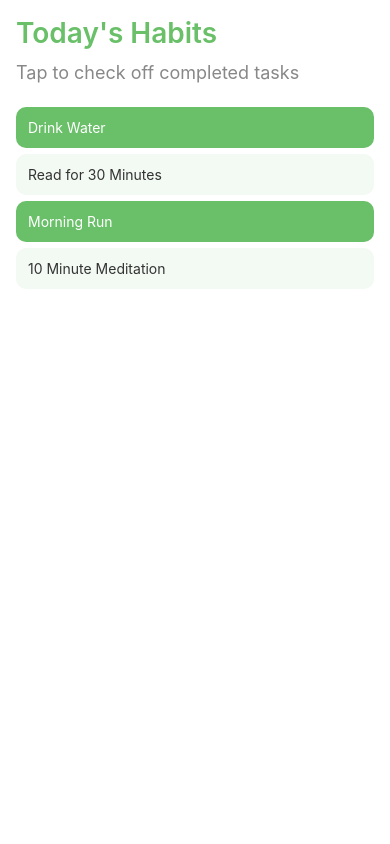
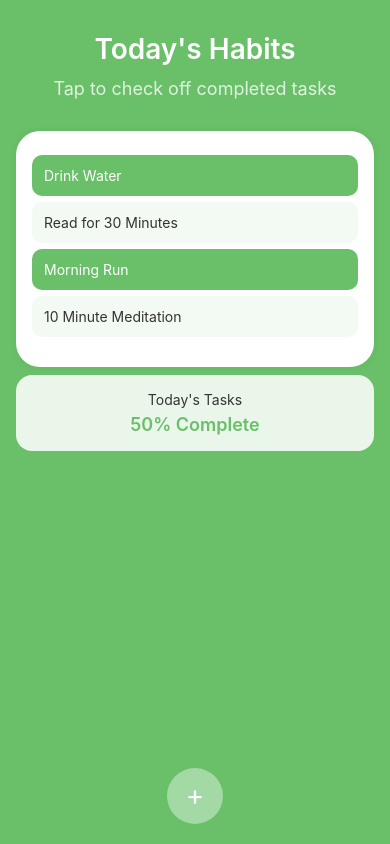
Before and after one commit to dgthomp3/habit-tap, a React Native app: screen / in a window 390 px wide. Built offline with nearby package versions, Linux system fonts and the light colour scheme.

Commit message:
new DailyScreen styling

```diff
--- a/screens/DailyGoalsScreen.js
+++ b/screens/DailyGoalsScreen.js
@@ -1,5 +1,5 @@
 import React, { useState } from 'react';
-import { View, Text, FlatList, TouchableOpacity } from 'react-native';
+import { View, Text, FlatList, TouchableOpacity, StyleSheet } from 'react-native';
 import { globalStyles, colors } from '../styles';
 
 const dummyHabits = [
@@ -35,22 +35,74 @@ export default function HomeScreen() {
   );
 
   const allComplete = habits.every((h) => h.completed);
+  const percent = Math.round(
+    (habits.filter((h) => h.completed).length / habits.length) * 100
+  );
 
   return (
-    <View style={globalStyles.container}>
-      <Text style={globalStyles.title}>
-        {allComplete ? 'Good Job!' : 'Today\'s Habits'}
+    <View style={[globalStyles.container, { backgroundColor: colors.primary }]}>
+      <Text style={[globalStyles.title, { color: '#fff', textAlign: 'center', marginTop: 16 }]}>
+        {allComplete ? 'Good Job!' : "Today's Habits"}
       </Text>
-      <Text style={globalStyles.subtitle}>
-        {allComplete ? 'You’ve done all your tasks for the day!' : 'Tap to check off completed tasks'}
+      <Text style={[globalStyles.subtitle, { color: '#E0F2E0', textAlign: 'center', marginBottom: 24 }]}>
+        {allComplete
+          ? 'You\'ve Done All your Task For the Day!'
+          : 'Tap to check off completed tasks'}
       </Text>
 
-      <FlatList
-        data={habits}
-        keyExtractor={(item) => item.id}
-        renderItem={renderHabit}
-        contentContainerStyle={{ paddingVertical: 16 }}
-      />
+      <View style={[globalStyles.card, { backgroundColor: '#fff', borderRadius: 24 }]}>
+        <FlatList
+          data={habits}
+          keyExtractor={(item) => item.id}
+          renderItem={renderHabit}
+          contentContainerStyle={{ paddingVertical: 8 }}
+        />
+      </View>
+
+      <View style={localStyles.progressCard}>
+        <Text style={localStyles.progressText}>Today's Tasks</Text>
+        <Text style={localStyles.percent}>{percent}% Complete</Text>
+      </View>
+
+      <TouchableOpacity style={localStyles.fab}>
+        <Text style={localStyles.fabText}>+</Text>
+      </TouchableOpacity>
     </View>
   );
 }
+
+const localStyles = StyleSheet.create({
+  progressCard: {
+    backgroundColor: '#EAF6EA',
+    borderRadius: 16,
+    padding: 16,
+    alignItems: 'center',
+  },
+  progressText: {
+    fontSize: 14,
+    color: colors.text,
+    marginBottom: 6,
+  },
+  percent: {
+    fontSize: 18,
+    fontWeight: '600',
+    color: colors.primary,
+  },
+  fab: {
+    position: 'absolute',
+    bottom: 20,
+    alignSelf: 'center',
+    backgroundColor: colors.secondary,
+    width: 56,
+    height: 56,
+    borderRadius: 28,
+    alignItems: 'center',
+    justifyContent: 'center',
+    elevation: 5,
+  },
+  fabText: {
+    fontSize: 28,
+    color: '#fff',
+    marginTop: -2,
+  },
+});
```
